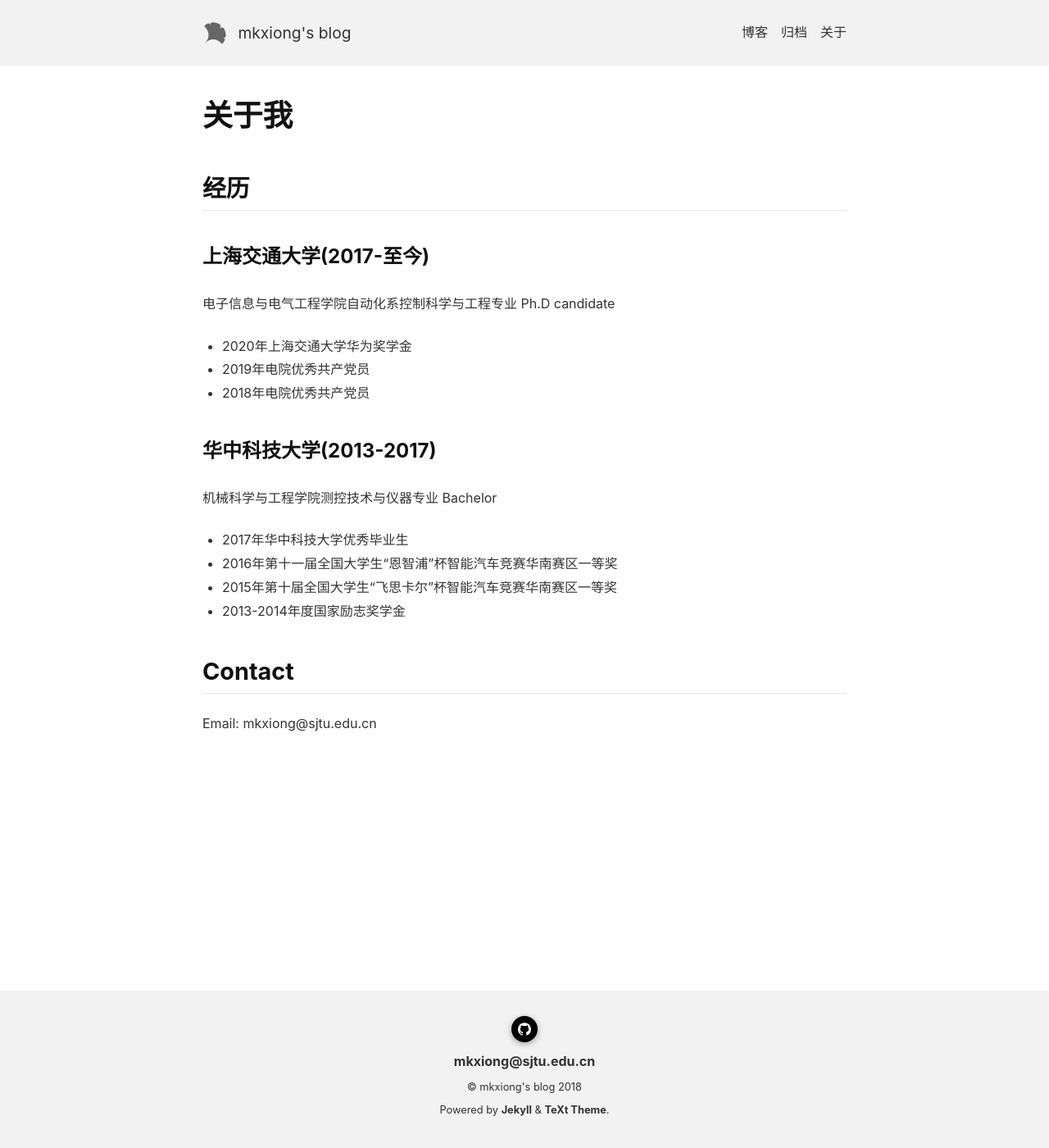
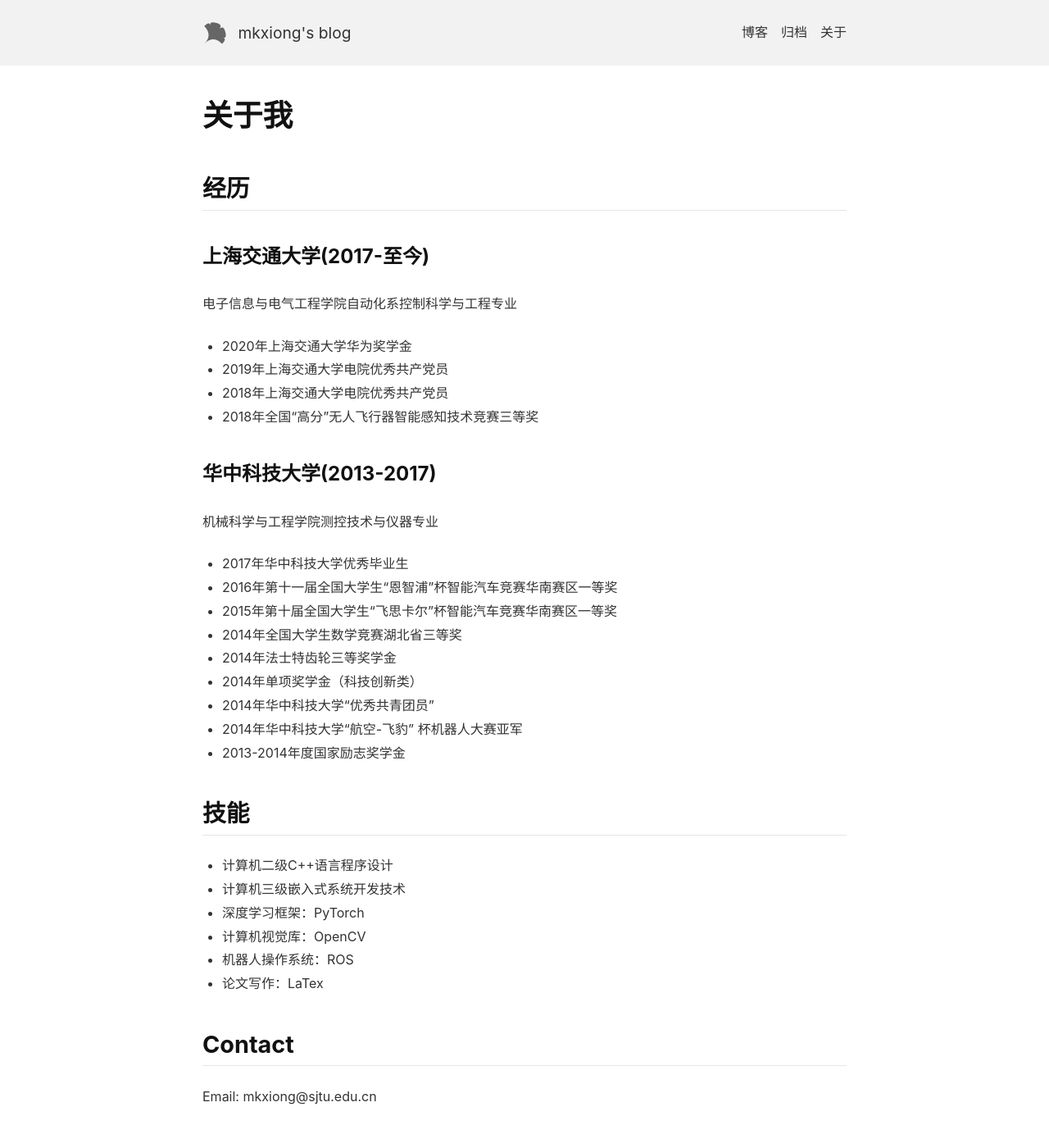
Before and after one commit to MingkangXiong/MingkangXiong.github.io, a Jekyll site: the page built from about.md, in a window 1280 px wide and 1400 px high. Shown: the whole window at 82% size. Built offline with Jekyll 4.4.1, drawn with Linux system fonts in a browser that asks for light colours; nearby versions of some CDN libraries.

Commit message:
Update about.md

```diff
--- a/about.md
+++ b/about.md
@@ -7,15 +7,19 @@ title: 关于我
 
 ### 上海交通大学(2017-至今)
 
-电子信息与电气工程学院自动化系控制科学与工程专业 Ph.D candidate
+电子信息与电气工程学院自动化系控制科学与工程专业
 
 - 2020年上海交通大学华为奖学金
-- 2019年电院优秀共产党员
-- 2018年电院优秀共产党员
+
+- 2019年上海交通大学电院优秀共产党员
+
+- 2018年上海交通大学电院优秀共产党员
+
+- 2018年全国“高分”无人飞行器智能感知技术竞赛三等奖
 
 ### 华中科技大学(2013-2017)
 
-机械科学与工程学院测控技术与仪器专业 Bachelor
+机械科学与工程学院测控技术与仪器专业
 
 - 2017年华中科技大学优秀毕业生
 
@@ -23,7 +27,31 @@ title: 关于我
 
 - 2015年第十届全国大学生“飞思卡尔”杯智能汽车竞赛华南赛区一等奖
 
+- 2014年全国大学生数学竞赛湖北省三等奖
+
+- 2014年法士特齿轮三等奖学金
+
+- 2014年单项奖学金（科技创新类）
+
+- 2014年华中科技大学“优秀共青团员”
+
+- 2014年华中科技大学“航空-飞豹” 杯机器人大赛亚军
+
 - 2013-2014年度国家励志奖学金
+
+## 技能
+
+- 计算机二级C++语言程序设计
+
+- 计算机三级嵌入式系统开发技术
+
+- 深度学习框架：PyTorch
+
+- 计算机视觉库：OpenCV
+
+- 机器人操作系统：ROS
+
+- 论文写作：LaTex
 
 ## Contact
 
```
